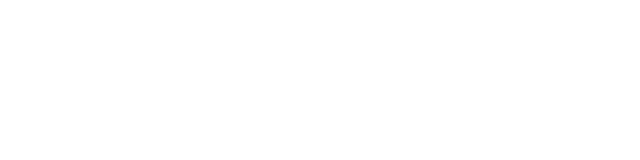
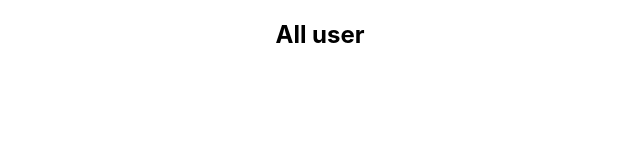
Before and after one commit to EhsanEIK/node-mongo-crud-client, a React (Create React App) app: page / in a window 1280 px wide. Shown: the top 160 px of the page, without its empty margins (320-960 px from the left). Built offline with nearby package versions, Linux system fonts and the light colour scheme.

Commit message:
added routes

```diff
--- a/src/App.js
+++ b/src/App.js
@@ -1,7 +1,25 @@
 import './App.css';
+import { createBrowserRouter, RouterProvider } from 'react-router-dom';
+import Home from './components/Home';
+import AddUser from './components/AddUser';
 
 function App() {
-  return (<div></div>)
+  const router = createBrowserRouter([
+    {
+      path: '/',
+      element: <Home></Home>
+    },
+    {
+      path: '/user/add',
+      element: <AddUser></AddUser>
+    }
+  ])
+
+  return (
+    <div className="App">
+      <RouterProvider router={router}></RouterProvider>
+    </div>
+  );
 }
 
 export default App;
```
